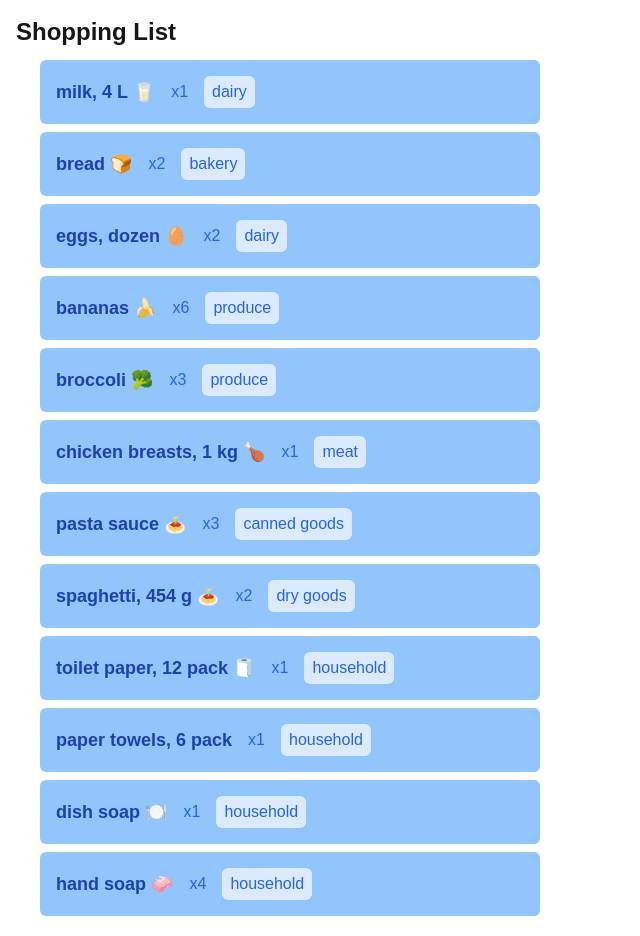
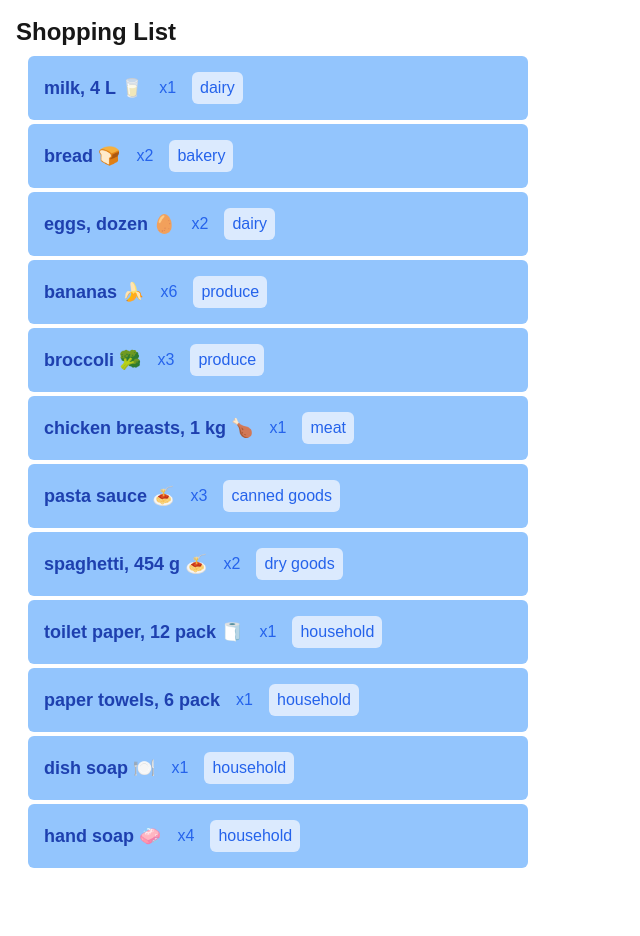
Before and after one commit to glconde/cprg306-assignments, a Next.js app: page /week-3 in a window 1280 px wide. Shown: the whole page, without its empty margins (0-640 px from the left). After the commit the page ends 888 px from the top, so only its background shows below. Built offline with nearby package versions, Linux system fonts and the light colour scheme.

Commit message:
changed back to ul-li for item list

```diff
--- a/app/week-3/item-list.js
+++ b/app/week-3/item-list.js
@@ -91,10 +91,12 @@ const items = [
 
 export default function ItemList() {
   return (
-    <div className="flex flex-col items-left ml-5">
+    <ul className="ml-2">
       {items.map((item, index) => (
-        <Item key={index} {...item}></Item>
+        <li key={index} className="list-none">
+          <Item {...item} />
+        </li>
       ))}
-    </div>
+    </ul>
   );
 }
```
